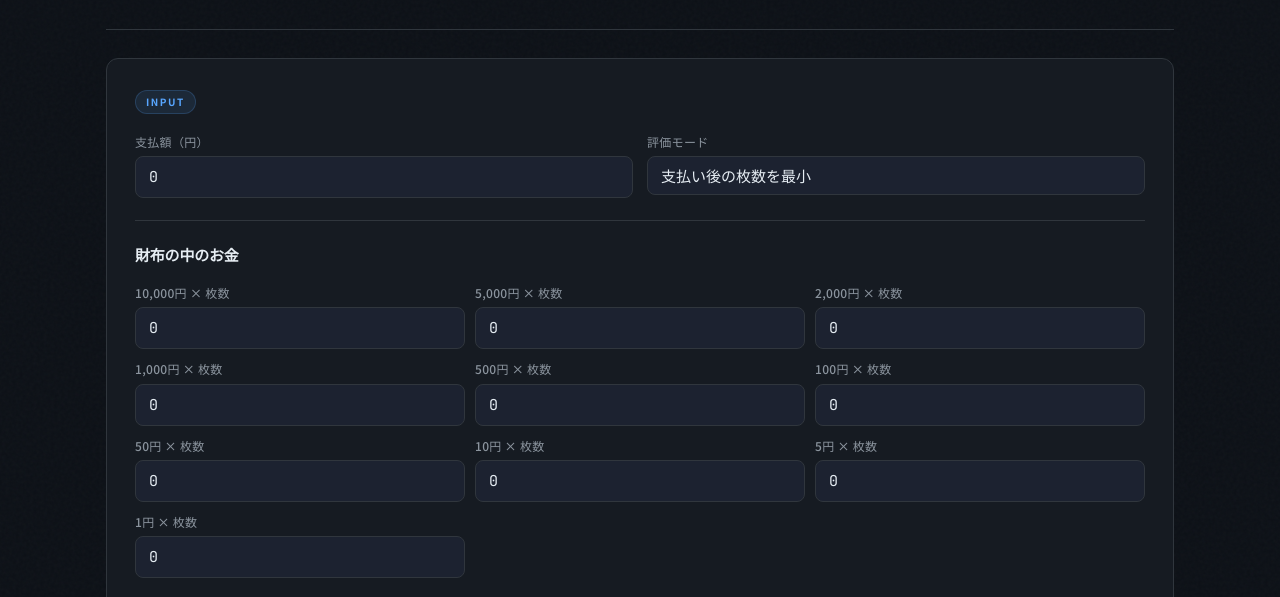
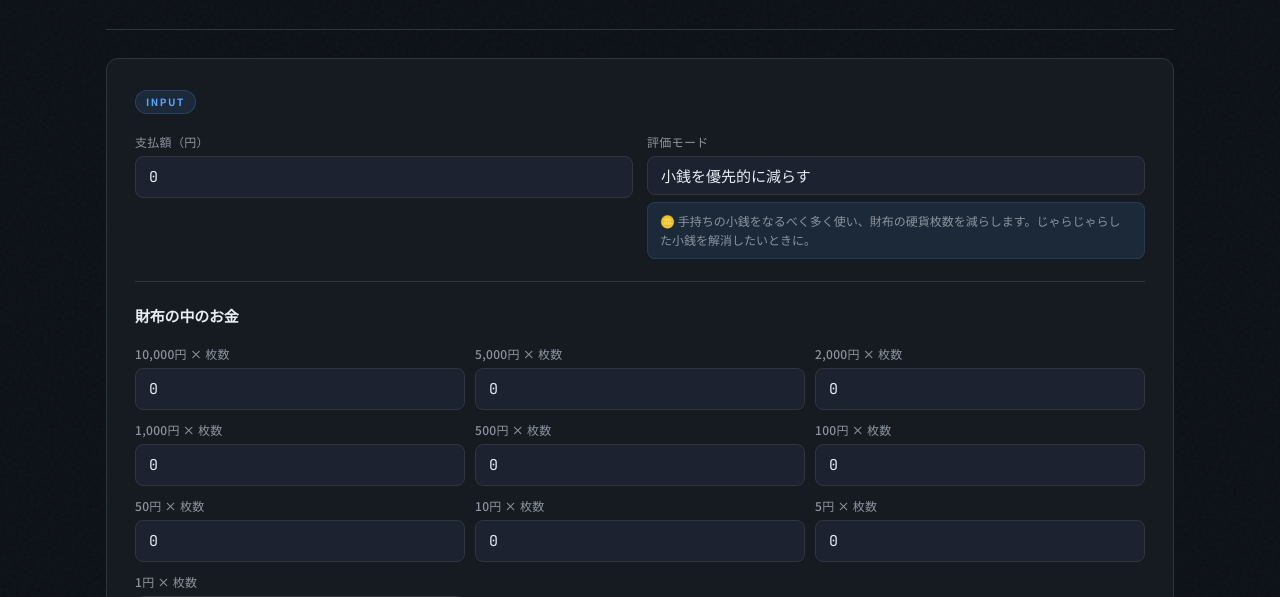
Before and after one commit to n-watanabe-works/smart-wallet, a plain HTML site: page index.html in a window 1280 px wide. Shown: the part 203-800 px from the top of the page. Drawn offline with Linux system fonts and the light colour scheme.

Commit message:
Add files via upload

```diff
--- a/index.html
+++ b/index.html
@@ -243,6 +243,15 @@
     }
     .result-animate { animation: resultIn 0.35s ease both; }
 
+    /* ── Mode description ── */
+    .mode-desc {
+      font-size: 12px; color: var(--muted); line-height: 1.6;
+      padding: 8px 12px; border-radius: 8px;
+      background: var(--accent-bg); border: 1px solid rgba(88,166,255,0.15);
+      margin-top: 2px;
+      transition: opacity 0.2s ease;
+    }
+
     /* ── Numpad ── */
     input[type="number"] { cursor: pointer; caret-color: transparent; user-select: none; }
 
@@ -331,9 +340,10 @@
         <div class="field">
           <label for="mode">評価モード</label>
           <select id="mode">
+            <option value="coins">小銭を優先的に減らす</option>
             <option value="count">支払い後の枚数を最小</option>
-            <option value="coins">小銭を優先的に減らす</option>
           </select>
+          <div id="modeDesc" class="mode-desc"></div>
         </div>
       </div>
 
@@ -942,6 +952,21 @@
     /* ─────────────────────────────────────────
        イベント
     ───────────────────────────────────────── */
+    /* ── モード説明文 ── */
+    const MODE_DESC = {
+      coins: '🪙 手持ちの小銭をなるべく多く使い、財布の硬貨枚数を減らします。じゃらじゃらした小銭を解消したいときに。',
+      count: '👛 支払い後に財布に残る枚数（紙幣＋硬貨）が最も少なくなる組み合わせを選びます。財布全体をスッキリさせたいときに。'
+    };
+
+    function updateModeDesc() {
+      const mode = $('mode')?.value ?? 'coins';
+      const desc = $('modeDesc');
+      if (desc) desc.textContent = MODE_DESC[mode] ?? '';
+    }
+
+    $('mode').addEventListener('change', updateModeDesc);
+    updateModeDesc(); // 初期表示
+
     $('calcBtn').addEventListener('click', () => {
       clearStatus();
       const price  = readIntById('price');
```
